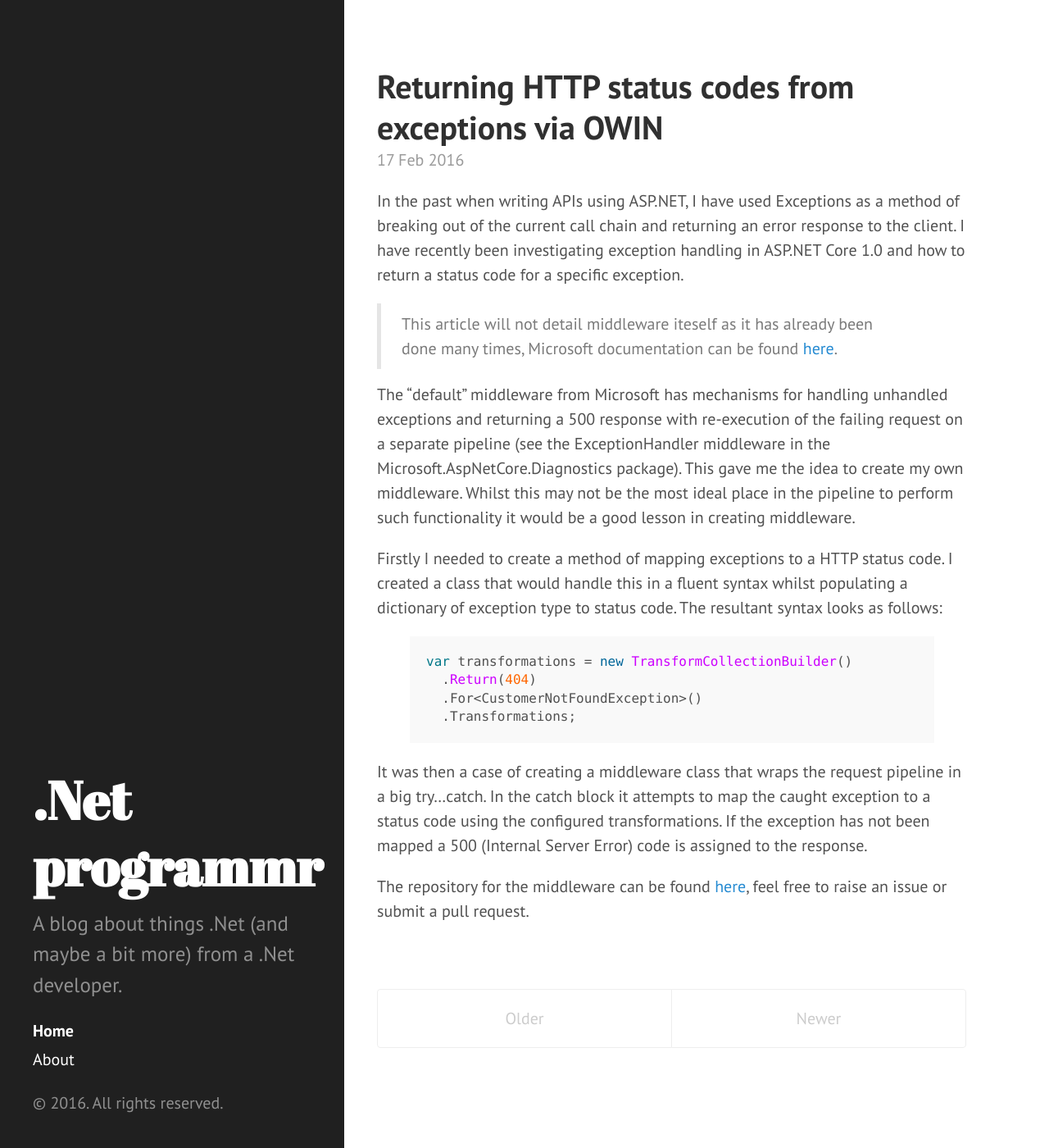
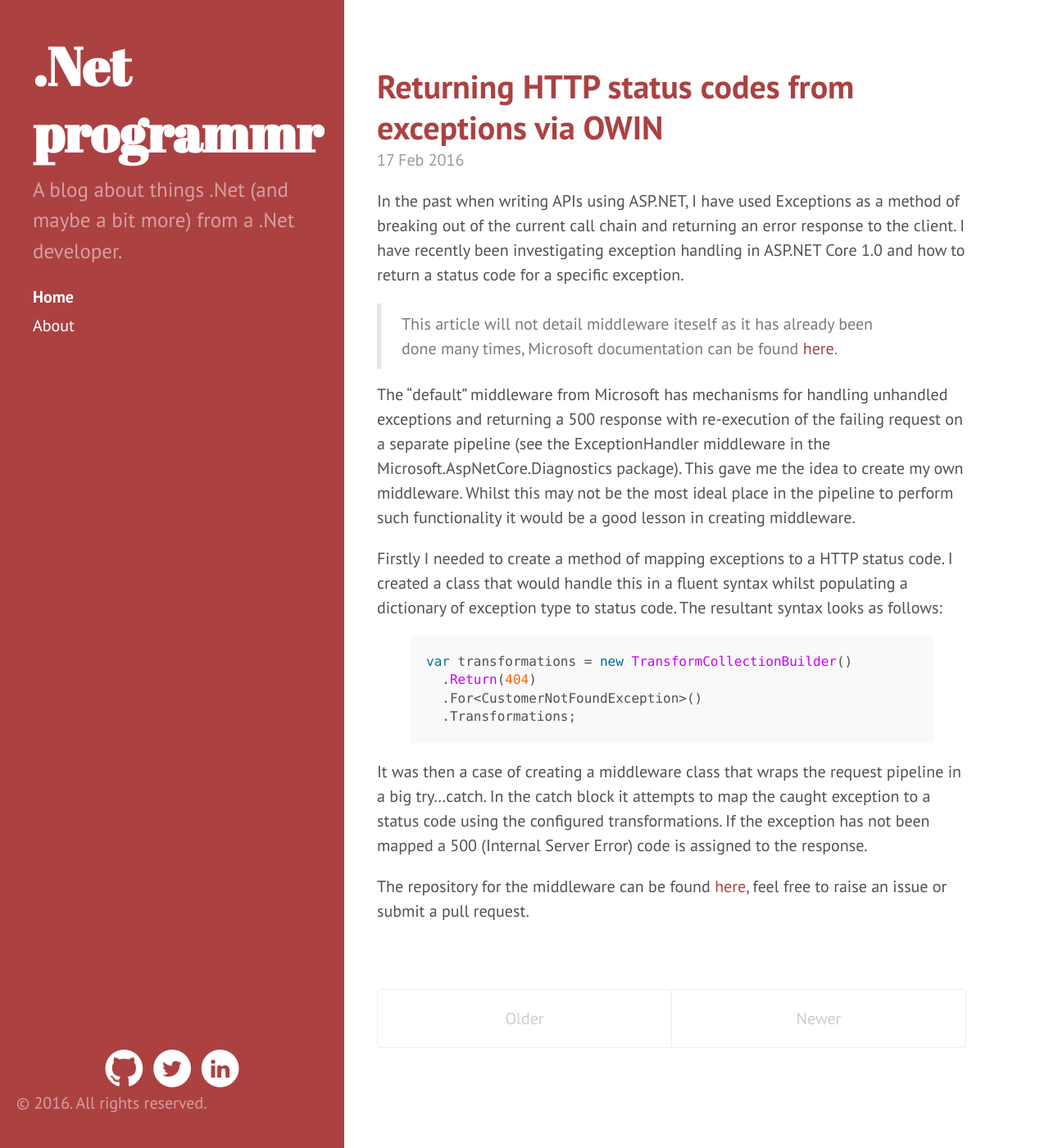
Before and after one commit to dotnetprogrammr/dotnetprogrammr.github.io, a Jekyll site: the page built from index.html, in a window 1280 px wide and 1400 px high. Shown: the whole window at 82% size. Built offline with Jekyll 4.4.1, drawn with Linux system fonts in a browser that asks for light colours; nearby versions of some CDN libraries; the list of posts is cut into pages by our own code.

Commit message:
A few changes to the markup and added social links.

```diff
--- a/_config.yml
+++ b/_config.yml
@@ -14,7 +14,9 @@
 
 author:
   name:           'Michael Marshall'
-  url:            https://twitter.com/dotnetprogrammr
+  url:            http://dotnetprogrammr.github.io
+  twitter:        https://twitter.com/dotnetprogrammr
+  linkedIn:       https://uk.linkedin.com/in/michael-marshall-ba87a06
 
 paginate:         5
 
@@ -24,5 +26,10 @@
 # Custom vars
 version:          2.1.0
 
+# GitHub
 github:
   repo:           https://github.com/dotnetprogrammr
+
+# Contact
+contact:
+  twitter:        https://twitter.com/dotnetprogrammr
--- a/_includes/head.html
+++ b/_includes/head.html
@@ -15,14 +15,16 @@
   </title>
 
   <!-- CSS -->
+  <link rel="stylesheet" href="{{ site.baseurl }}public/css/site.css">
   <link rel="stylesheet" href="{{ site.baseurl }}public/css/poole.css">
   <link rel="stylesheet" href="{{ site.baseurl }}public/css/syntax.css">
   <link rel="stylesheet" href="{{ site.baseurl }}public/css/hyde.css">
   <link rel="stylesheet" href="http://fonts.googleapis.com/css?family=PT+Sans:400,400italic,700|Abril+Fatface">
+  <link rel="stylesheet" href="https://maxcdn.bootstrapcdn.com/font-awesome/4.5.0/css/font-awesome.min.css">
 
   <!-- Icons -->
   <link rel="apple-touch-icon-precomposed" sizes="144x144" href="{{ site.baseurl }}public/apple-touch-icon-144-precomposed.png">
-                                 <link rel="shortcut icon" href="{{ site.baseurl }}public/favicon.ico">
+  <link rel="shortcut icon" href="{{ site.baseurl }}public/favicon.ico">
 
   <!-- RSS -->
   <link rel="alternate" type="application/rss+xml" title="RSS" href="/atom.xml">
--- a/_includes/sidebar.html
+++ b/_includes/sidebar.html
@@ -1,5 +1,5 @@
 <div class="sidebar">
-  <div class="container sidebar-sticky">
+  <div class="container">
     <div class="sidebar-about">
       <h1>
         <a href="{{ site.baseurl }}">
@@ -25,12 +25,36 @@
           {% endif %}
         {% endif %}
       {% endfor %}
-
-      <!--<a class="sidebar-nav-item" href="{{ site.github.repo }}/archive/v{{ site.version }}.zip">Download</a>
-      <a class="sidebar-nav-item" href="{{ site.github.repo }}">GitHub project</a>
-      <span class="sidebar-nav-item">Currently v{{ site.version }}</span>-->
     </nav>
 
-    <p>&copy; {{ site.time | date: '%Y' }}. All rights reserved.</p>
+    <div class="sidebar-sticky">
+      <div id="contact-list" class="contact-list">
+        {% if site.github.repo %}
+          <a href="{{ site.github.repo }}" target="_blank">
+            <span class="fa-stack fa-lg">
+              <i class="fa fa-github fa-stack-2x"></i>
+            </span>
+          </a>
+        {% endif %}
+        {% if site.author.twitter %}
+          <a href="{{ site.author.twitter }}" target="_blank">
+            <span class="fa-stack fa-lg">
+              <i class="fa fa-circle fa-stack-2x"></i>
+              <i class="fa fa-twitter fa-stack-1x fa-inverse"></i>
+            </span>
+          </a>
+        {% endif %}
+        {% if site.author.linkedIn %}
+          <a href="{{ site.author.linkedIn }}" target="_blank">
+            <span class="fa-stack fa-lg">
+              <i class="fa fa-circle fa-stack-2x"></i>
+              <i class="fa fa-linkedin fa-stack-1x fa-inverse"></i>
+            </span>
+          </a>
+        {% endif %}
+      </div>
+
+      <p>&copy; {{ site.time | date: '%Y' }}. All rights reserved.</p>
+    </div>
   </div>
 </div>
--- a/_layouts/default.html
+++ b/_layouts/default.html
@@ -3,7 +3,7 @@
 
   {% include head.html %}
 
-  <body>
+  <body class="theme-base-08">
 
     {% include sidebar.html %}
 
--- /dev/null
+++ b/public/css/site.css
@@ -0,0 +1,12 @@
+.sidebar .contact-list {
+  text-align: center;
+}
+
+.sidebar .contact-list a:hover,
+.sidebar .contact-list a:focus {
+    text-decoration: none;
+}
+
+.theme-base-08 .fa-inverse {
+  color: #ac4142;
+}
```
